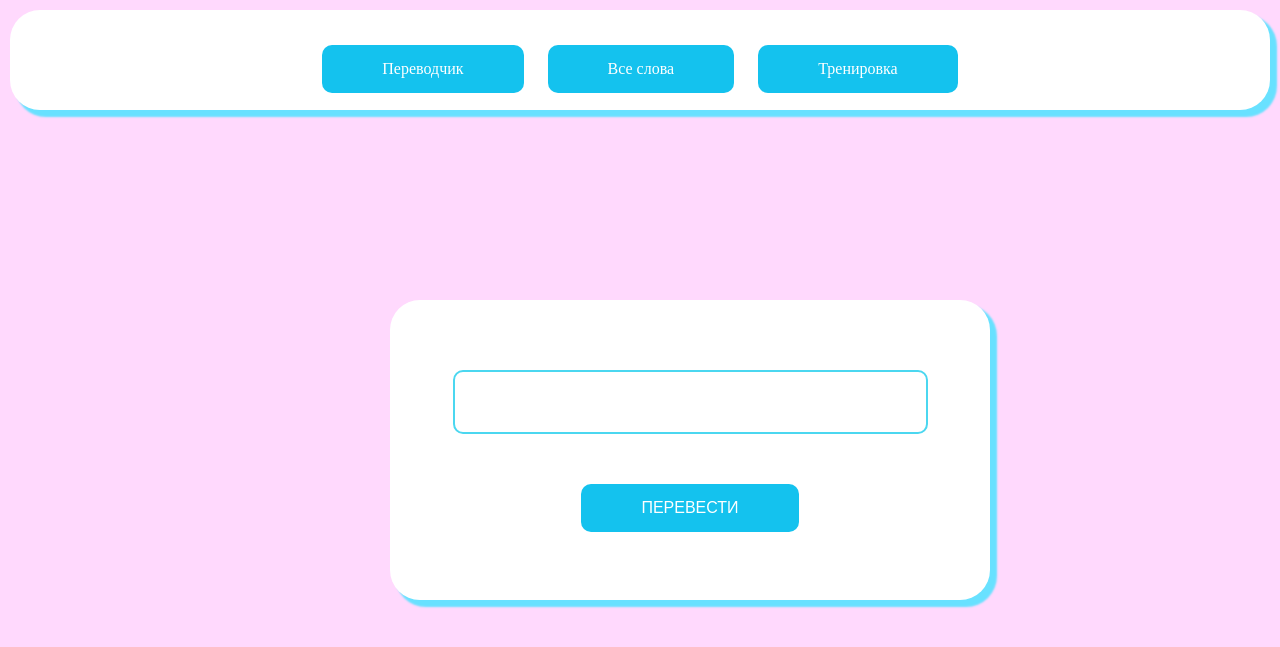
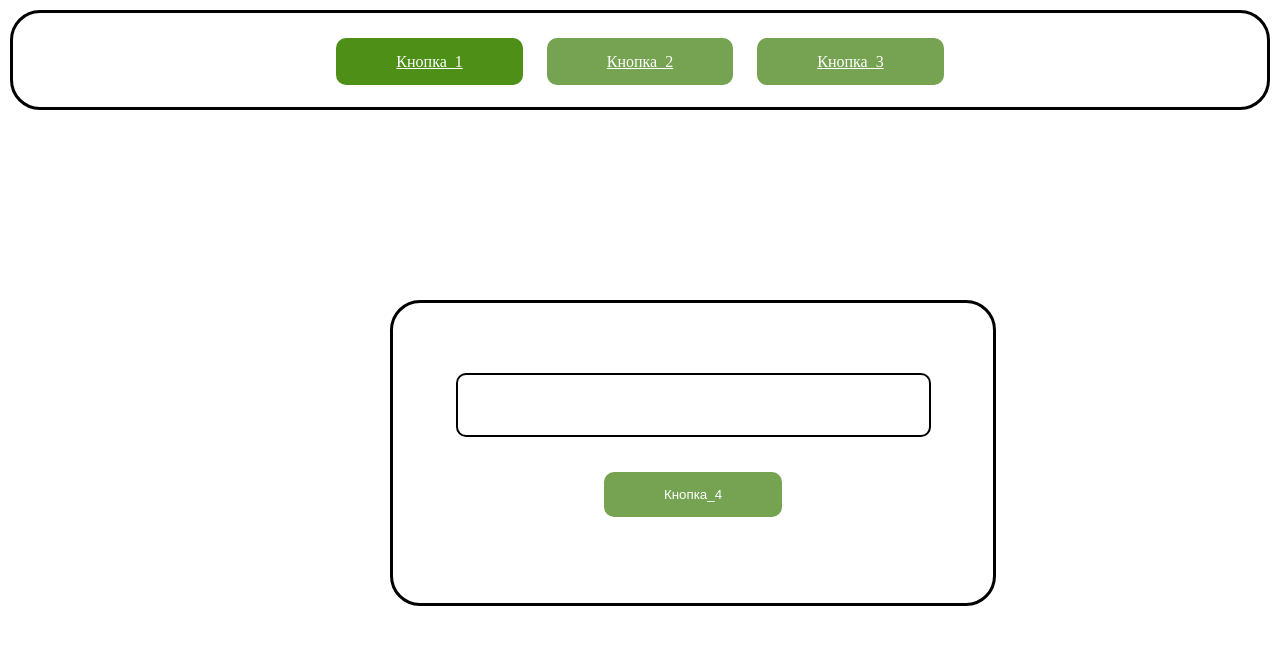
Before and after one commit to MetraVoprak/translator, a Django app: page / in a window 1280 px wide. Shown: the top 647 px of the page. Run offline with Django 3.2, Linux system fonts and the light colour scheme.

Commit message:
Step 2. Templates

```diff
--- /dev/null
+++ b/mainapp/templates/mainapp/base.html
@@ -0,0 +1,24 @@
+{% load static %}
+
+<!DOCTYPE html>
+<html lang="en">
+
+<head>
+    <meta charset="UTF-8">
+    <title>
+        {% block title %}
+        {{ title|capfirst }}
+        {% endblock title %}
+    </title>
+    <link rel="stylesheet" type="text/css" href="{% static 'style.css' %}">
+</head>
+
+<body>
+    {% block menu %}
+    {% endblock menu%}
+
+    {% block content %}
+    {% endblock content%}
+</body>
+
+</html>
--- /dev/null
+++ b/mainapp/templates/mainapp/includes/inc_menu.html
@@ -0,0 +1,6 @@
+<a href="{% url 'main' %}"
+    class="{% if request.resolver_match.url_name == 'main' %}actbutton{% else %}button{% endif %}">Кнопка_1</a>
+<a href="{% url 'all_words' %}"
+    class="{% if request.resolver_match.url_name == 'all_words' %}actbutton{% else %}button{% endif %}">Кнопка_2</a>
+<a href=" {% url 'training' %}"
+    class="{% if request.resolver_match.url_name == 'training' %}actbutton{% else %}button{% endif %}">Кнопка_3</a>
--- a/mainapp/templates/mainapp/index.html
+++ b/mainapp/templates/mainapp/index.html
@@ -1,30 +1,17 @@
-<!DOCTYPE html>
-<html lang="en">
+{% extends 'mainapp/base.html' %}
+{% load static %}
 
-<head>
-    <meta charset="UTF-8">
-    <meta http-equiv="X-UA-Compatible" content="IE=edge">
-    <meta name="viewport" content="width=device-width, initial-scale=1.0">
-    <title>Главная</title>
-    <link rel="stylesheet" type="text/css" href="static/style.css">
-</head>
-
-<body>
+{% block menu %}
 <div class="menu">
     <div class="buttons">
-            <a class="button" href="index.html">Переводчик</a>
-            <a class="button" href="all_words.html">Все слова</a>
-            <a class="button" href="training.html">Тренировка</a>
+        {% include 'mainapp/includes/inc_menu.html' %}
     </div>
 </div>
+{% endblock menu %}
 
+{% block content %}
 <div class="search">
     <input class="input" type="text">
-        <button class="button">ПЕРЕВЕСТИ</button>
-
+    <button class="button">Кнопка_4</button>
 </div>
-
-
-</body>
-
-</html>
+{% endblock content %}
--- a/static/style.css
+++ b/static/style.css
@@ -2,25 +2,13 @@
     margin: 0;
     padding: 0;
 }
-
-
 
 body {
     width: 100%;
     height: 100%;
 }
 
-
-body {
-    background-color: #ffb0fb79;
-    /* background-image: -webkit-linear-gradient(70deg, #0093E9 0%, #80D0C7 100%);
-    background-image: -moz-linear-gradient(70deg, #0093E9 0%, #80D0C7 100%);
-    background-image: -o-linear-gradient(70deg, #0093E9 0%, #80D0C7 100%);
-    background-image: linear-gradient(160deg, #0093E9 0%, #80D0C7 100%); */
-}
-
 .search {
-    /* font-size: 30px; */
     text-align: center;
     position: fixed;
     top: 50%;
@@ -31,56 +19,51 @@ body {
     padding: 50px 50px 50px 50px;
     margin: -100px 0 0 -250px;
     border-radius: 30px;
-    box-shadow: 6px 6px 2px 1px #68e1ff
+    border: solid rgb(0, 0, 0);
 }
-
 
 .menu {
     text-align: center;
-    /* width: 93%; */
     height: 100px;
     background: #488edf;
     padding: 10px 10px 10px 10px;
     margin: 10px 10px 10px 10px;
     background: #ffffff;
-    box-shadow: 6px 6px 2px 1px #68e1ff;
     box-sizing: border-box;
     border-radius: 30px;
+    border: solid rgb(0, 0, 0);
 }
 
 .input {
     font-size: 35px;
-    border: 2px solid rgb(75, 215, 240);
+    border: 2px solid rgb(0, 0, 0);
     padding: 10px 10px 10px 10px;
     margin: 20px 10px 25px 10px;
     border-radius: 10px;
 }
 
 .button {
-    font-size: 32px;
-    background-color: #14c2ee;
-    /* Green */
-    border: none;
+    background-color: #76a352;
     color: white;
     padding: 15px 60px;
-    text-align: center;
-    text-decoration: none;
-    display: inline-block;
-    font-size: 16px;
-    margin: 25px 10px 10px 10px;
+    margin: 10px 10px 10px 10px;
     border-radius: 10px;
+    border: none;
 }
 
-
-.button:hover {
-    background-color: #0784a3fd;
+.actbutton {
+    background-color: #4d8f17;
     color: white;
+    padding: 15px 60px;
+    margin: 10px 10px 10px 10px;
+    border-radius: 10px;
+    border: none;
 }
 
-
 .buttons {
-    /* display: flex; */
     text-align: center;
+    padding: 10px 10px 10px 10px;
+    margin: 20px 10px 10px 10px;
 }
 
 .all_words {
--- a/translator/urls.py
+++ b/translator/urls.py
@@ -20,7 +20,7 @@ import mainapp.views as mainapp
 
 urlpatterns = [
     path('admin/', admin.site.urls),
-    path("", mainapp.index),
-    path("all_words/", mainapp.all_words),
-    path("training/", mainapp.training),
+    path("", mainapp.index, name="main"),
+    path("all_words/", mainapp.all_words, name="all_words"),
+    path("training/", mainapp.training, name="training"),
 ]
```
Also changed, not shown: mainapp/templates/mainapp/all_words.html (+8 -19 lines), mainapp/templates/mainapp/training.html (+14 -24 lines), requirements.txt (+2 -8 lines), readme.md. Lines whose indentation alone changed are shown as unchanged.
